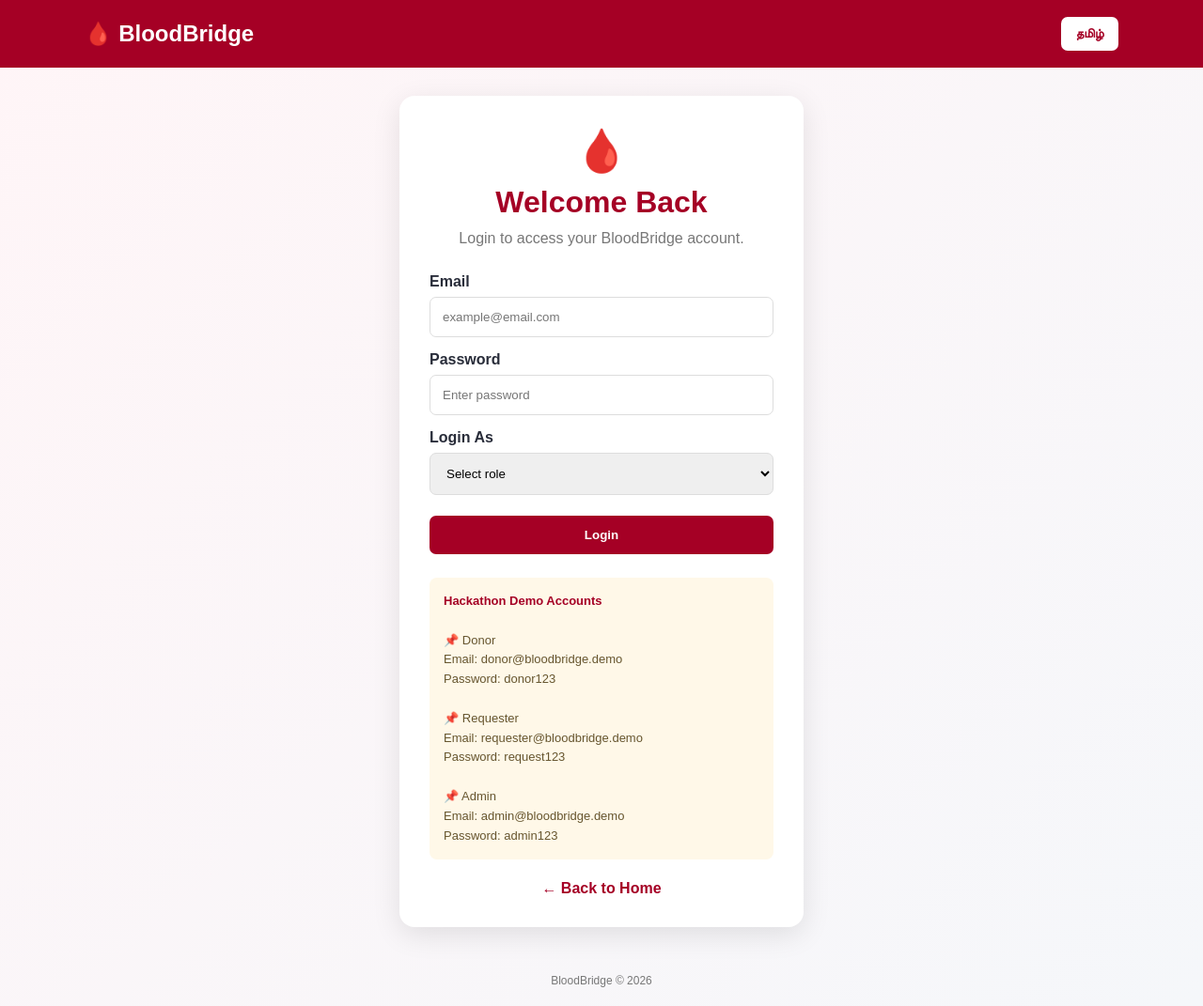
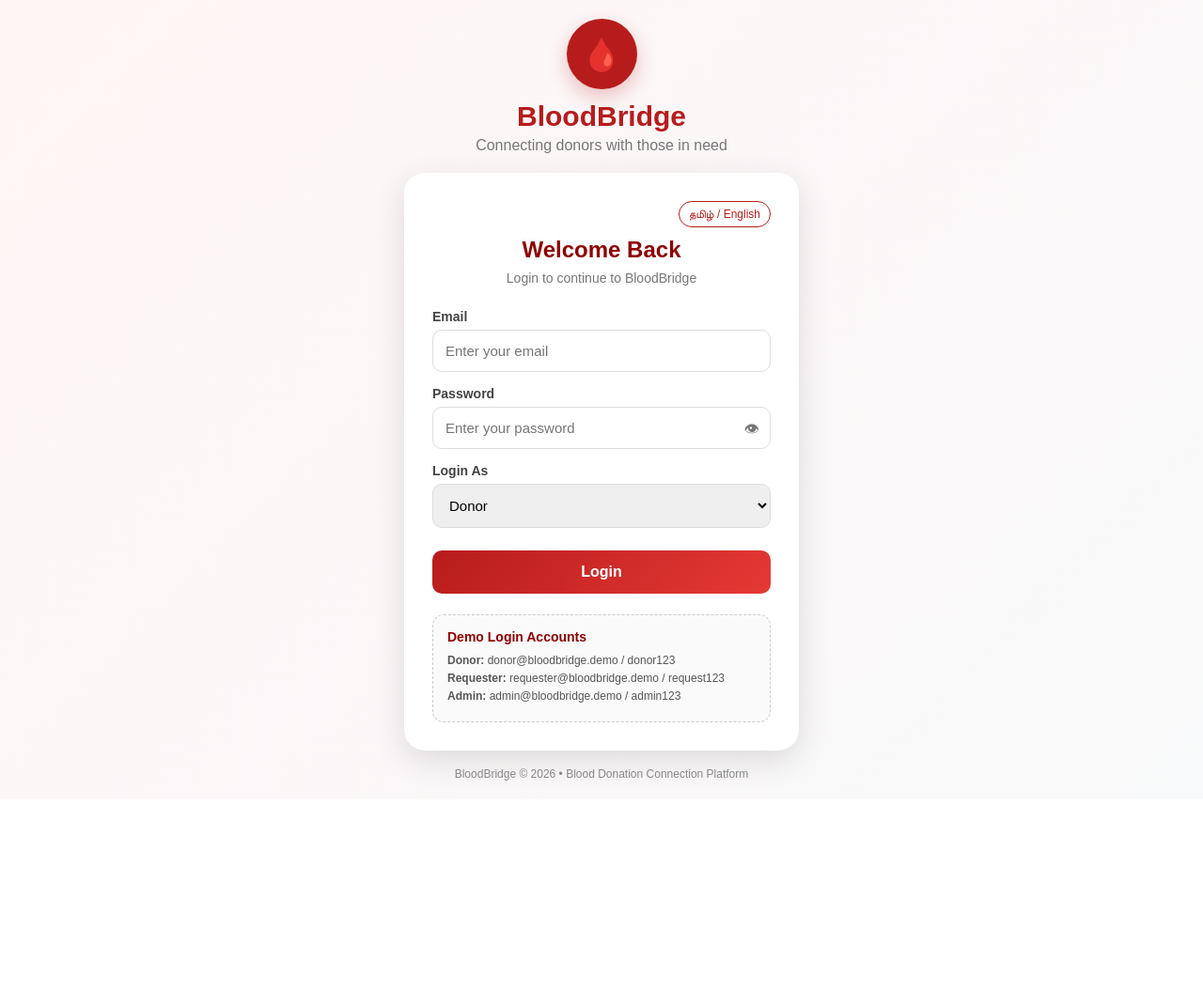
Before and after one commit to Nithica55/BloodBridge, a plain HTML site: page login.html in a window 1280 px wide. Shown: the whole page at 94% size. After the commit the page ends 851 px from the top, so only its background shows below. Drawn offline with Linux system fonts and the light colour scheme.

Commit message:
Refactor login page styles and structure
Refactor CSS styles and HTML structure for improved layout and readability.

```diff
--- a/login.html
+++ b/login.html
@@ -7,243 +7,278 @@
 <title>BloodBridge | Login</title>
 
 <style>
-
-*{
-    box-sizing:border-box;
-    margin:0;
-    padding:0;
-    font-family:Arial,sans-serif;
+* {
+    box-sizing: border-box;
+    margin: 0;
+    padding: 0;
 }
 
-body{
-    min-height:100vh;
-    background:linear-gradient(135deg,#fff5f7,#f5f7fa);
-    color:#292d3a;
+body {
+    font-family: Arial, sans-serif;
+    min-height: 100vh;
+    display: flex;
+    justify-content: center;
+    align-items: center;
+    background: linear-gradient(135deg, #fff5f5, #f8f9fa);
+    padding: 20px;
 }
 
-header{
-    background:#a50025;
-    color:white;
-    padding:18px 7%;
-    display:flex;
-    justify-content:space-between;
-    align-items:center;
+.container {
+    width: 100%;
+    max-width: 420px;
 }
 
-header h2{
-    font-size:24px;
+.logo {
+    text-align: center;
+    margin-bottom: 20px;
 }
 
-.language{
-    background:white;
-    color:#a50025;
-    border:0;
-    padding:10px 16px;
-    border-radius:7px;
-    font-weight:bold;
-    cursor:pointer;
+.logo-icon {
+    width: 75px;
+    height: 75px;
+    margin: auto;
+    border-radius: 50%;
+    background: #b71c1c;
+    color: white;
+    display: flex;
+    align-items: center;
+    justify-content: center;
+    font-size: 34px;
+    box-shadow: 0 8px 20px rgba(183, 28, 28, 0.25);
 }
 
-.container{
-    min-height:calc(100vh - 70px);
-    display:flex;
-    align-items:center;
-    justify-content:center;
-    padding:30px 18px;
+.logo h1 {
+    color: #b71c1c;
+    margin-top: 12px;
+    font-size: 30px;
 }
 
-.login-card{
-    width:100%;
-    max-width:430px;
-    background:white;
-    padding:32px;
-    border-radius:16px;
-    box-shadow:0 8px 30px rgba(0,0,0,.1);
+.logo p {
+    color: #777;
+    margin-top: 5px;
 }
 
-.logo{
-    text-align:center;
-    font-size:45px;
-    margin-bottom:10px;
+.card {
+    background: white;
+    padding: 30px;
+    border-radius: 22px;
+    box-shadow: 0 10px 35px rgba(0,0,0,0.12);
 }
 
-h1{
-    text-align:center;
-    color:#a50025;
-    margin-bottom:8px;
+.card h2 {
+    text-align: center;
+    color: #8e0000;
+    margin-bottom: 8px;
 }
 
-.subtitle{
-    text-align:center;
-    color:#777;
-    line-height:1.5;
-    margin-bottom:25px;
+.subtitle {
+    text-align: center;
+    color: #777;
+    font-size: 14px;
+    margin-bottom: 25px;
 }
 
-label{
-    display:block;
-    font-weight:bold;
-    margin:15px 0 7px;
+label {
+    display: block;
+    margin-top: 15px;
+    margin-bottom: 6px;
+    font-weight: bold;
+    color: #444;
+    font-size: 14px;
 }
 
-input,select{
-    width:100%;
-    padding:13px;
-    border:1px solid #ddd;
-    border-radius:7px;
-    outline:none;
+input,
+select {
+    width: 100%;
+    padding: 13px;
+    border: 1px solid #ddd;
+    border-radius: 10px;
+    outline: none;
+    font-size: 15px;
 }
 
-input:focus,select:focus{
-    border-color:#a50025;
+input:focus,
+select:focus {
+    border-color: #b71c1c;
 }
 
-.login-btn{
-    width:100%;
-    background:#a50025;
-    color:white;
-    border:0;
-    padding:13px;
-    border-radius:7px;
-    font-weight:bold;
-    margin-top:22px;
-    cursor:pointer;
+.password-box {
+    position: relative;
 }
 
-.login-btn:hover{
-    opacity:.92;
+.password-box input {
+    padding-right: 45px;
 }
 
-.message{
-    display:none;
-    margin-top:18px;
-    padding:13px;
-    border-radius:8px;
-    line-height:1.5;
-    font-size:14px;
+.show-password {
+    position: absolute;
+    right: 12px;
+    top: 12px;
+    cursor: pointer;
+    color: #777;
 }
 
-.error{
-    display:block;
-    background:#fff0f3;
-    color:#a50025;
+.login-btn {
+    width: 100%;
+    margin-top: 24px;
+    padding: 14px;
+    border: none;
+    border-radius: 10px;
+    background: linear-gradient(135deg, #b71c1c, #e53935);
+    color: white;
+    font-size: 16px;
+    font-weight: bold;
+    cursor: pointer;
 }
 
-.success{
-    display:block;
-    background:#eaf8ef;
-    color:#167a42;
+.login-btn:hover {
+    transform: translateY(-1px);
 }
 
-.demo{
-    margin-top:25px;
-    padding:15px;
-    background:#fff8e8;
-    border-radius:8px;
-    font-size:13px;
-    line-height:1.6;
-    color:#66552e;
+.message {
+    display: none;
+    margin-top: 15px;
+    padding: 12px;
+    border-radius: 9px;
+    text-align: center;
+    font-size: 14px;
 }
 
-.demo strong{
-    color:#a50025;
+.error {
+    background: #ffebee;
+    color: #c62828;
 }
 
-.back{
-    display:block;
-    text-align:center;
-    margin-top:22px;
-    color:#a50025;
-    text-decoration:none;
-    font-weight:bold;
+.success {
+    background: #e8f5e9;
+    color: #2e7d32;
 }
 
-footer{
-    text-align:center;
-    color:#777;
-    font-size:12px;
-    padding:20px;
+.demo {
+    margin-top: 22px;
+    background: #fafafa;
+    border: 1px dashed #ccc;
+    border-radius: 12px;
+    padding: 15px;
 }
 
+.demo h3 {
+    color: #8e0000;
+    font-size: 14px;
+    margin-bottom: 10px;
+}
+
+.demo p {
+    font-size: 12px;
+    color: #555;
+    margin: 5px 0;
+}
+
+.footer {
+    text-align: center;
+    margin-top: 18px;
+    color: #888;
+    font-size: 12px;
+}
+
+.language {
+    text-align: right;
+    margin-bottom: 10px;
+}
+
+.language button {
+    border: 1px solid #b71c1c;
+    background: white;
+    color: #b71c1c;
+    padding: 6px 10px;
+    border-radius: 15px;
+    cursor: pointer;
+    font-size: 12px;
+}
+
+@media (max-width: 480px) {
+    .card {
+        padding: 23px;
+    }
+
+    .logo h1 {
+        font-size: 26px;
+    }
+}
 </style>
 </head>
 
 <body>
 
-<header>
-
-<h2>🩸 BloodBridge</h2>
-
-<button
-class="language"
-onclick="toggleLanguage()"
-id="languageButton">
-தமிழ்
-</button>
-
-</header>
-
-
 <div class="container">
 
-<div class="login-card">
+    <div class="logo">
 
-<div class="logo">
+        <div class="logo-icon">
             🩸
         </div>
 
-<h1
-data-en="Welcome Back"
-data-ta="மீண்டும் வரவேற்கிறோம்">
+        <h1>BloodBridge</h1>
+
+        <p>Connecting donors with those in need</p>
+
+    </div>
+
+    <div class="card">
+
+        <div class="language">
+            <button onclick="toggleLanguage()">
+                தமிழ் / English
+            </button>
+        </div>
+
+        <h2 id="title">
             Welcome Back
-</h1>
+        </h2>
 
-<p class="subtitle"
-data-en="Login to access your BloodBridge account."
-data-ta="உங்கள் BloodBridge கணக்கை அணுக உள்நுழையுங்கள்.">
-Login to access your BloodBridge account.
+        <p class="subtitle" id="subtitle">
+            Login to continue to BloodBridge
         </p>
-
 
         <form id="loginForm">
 
-<label
-data-en="Email"
-data-ta="மின்னஞ்சல்">
+            <label id="emailLabel">
                 Email
             </label>
 
             <input
                 type="email"
                 id="email"
+                placeholder="Enter your email"
                 required
-placeholder="example@email.com">
+            >
 
-
-<label
-data-en="Password"
-data-ta="கடவுச்சொல்">
+            <label id="passwordLabel">
                 Password
             </label>
+
+            <div class="password-box">
 
                 <input
                     type="password"
                     id="password"
+                    placeholder="Enter your password"
                     required
-placeholder="Enter password">
+                >
 
+                <span
+                    class="show-password"
+                    onclick="togglePassword()">
+                    👁
+                </span>
 
-<label
-data-en="Login As"
-data-ta="உள்நுழைவு வகை">
+            </div>
+
+            <label id="roleLabel">
                 Login As
             </label>
 
-<select id="role" required>
-
-<option value="">
-Select role
-</option>
+            <select id="role">
 
                 <option value="donor">
                     Donor
@@ -259,135 +294,91 @@ Admin
 
             </select>
 
-
             <button
+                type="submit"
                 class="login-btn"
-type="submit"
-data-en="Login"
-data-ta="உள்நுழைய">
+                id="loginButton">
                 Login
             </button>
 
         </form>
 
-
-<div id="message" class="message"></div>
-
+        <div
+            id="message"
+            class="message">
+        </div>
 
         <div class="demo">
 
-<strong
-data-en="Hackathon Demo Accounts"
-data-ta="ஹேக்கத்தான் டெமோ கணக்குகள்">
-Hackathon Demo Accounts
-</strong>
+            <h3>
+                Demo Login Accounts
+            </h3>
 
-<br><br>
+            <p>
+                <b>Donor:</b>
+                donor@bloodbridge.demo
+                / donor123
+            </p>
 
-📌 Donor<br>
-Email: donor@bloodbridge.demo<br>
-Password: donor123
+            <p>
+                <b>Requester:</b>
+                requester@bloodbridge.demo
+                / request123
+            </p>
 
-<br><br>
-
-📌 Requester<br>
-Email: requester@bloodbridge.demo<br>
-Password: request123
-
-<br><br>
-
-📌 Admin<br>
-Email: admin@bloodbridge.demo<br>
-Password: admin123
-
-</div>
-
-
-<a
-href="index.html"
-class="back"
-data-en="← Back to Home"
-data-ta="← முகப்புக்குத் திரும்பு">
-← Back to Home
-</a>
+            <p>
+                <b>Admin:</b>
+                admin@bloodbridge.demo
+                / admin123
+            </p>
 
         </div>
 
     </div>
 
+    <div class="footer">
+        BloodBridge © 2026 • Blood Donation Connection Platform
+    </div>
 
-<footer>
-BloodBridge © 2026
-</footer>
-
+</div>
 
 <script>
 
-let language =
-localStorage.getItem("bloodbridgeLanguage") || "en";
+let tamil = false;
 
+/* ==============================
+   DEMO LOGIN DETAILS
+============================== */
 
-function setLanguage(lang){
+const users = {
 
-language = lang;
-
-document.documentElement.lang = lang;
-
-document.querySelectorAll("[data-en]").forEach(el => {
-
-el.textContent =
-el.getAttribute("data-" + lang);
-
-});
-
-document.getElementById("languageButton").textContent =
-lang === "en" ? "தமிழ்" : "English";
-
-localStorage.setItem(
-"bloodbridgeLanguage",
-lang
-);
-
-}
-
-
-function toggleLanguage(){
-
-setLanguage(
-language === "en" ? "ta" : "en"
-);
-
-}
-
-
-const demoAccounts = {
-
-donor:{
-email:"donor@bloodbridge.demo",
-password:"donor123",
-role:"donor"
+    "donor@bloodbridge.demo": {
+        password: "donor123",
+        role: "donor"
     },
 
-requester:{
-email:"requester@bloodbridge.demo",
-password:"request123",
-role:"requester"
+    "requester@bloodbridge.demo": {
+        password: "request123",
+        role: "requester"
     },
 
-admin:{
-email:"admin@bloodbridge.demo",
-password:"admin123",
-role:"admin"
+    "admin@bloodbridge.demo": {
+        password: "admin123",
+        role: "admin"
     }
 
 };
 
 
+/* ==============================
+   LOGIN
+============================== */
+
 document
 .getElementById("loginForm")
-.addEventListener("submit",function(e){
+.addEventListener("submit", function(event) {
 
-e.preventDefault();
+    event.preventDefault();
 
     const email =
         document.getElementById("email")
@@ -399,39 +390,60 @@ const password =
         document.getElementById("password")
         .value;
 
-const role =
+    const selectedRole =
         document.getElementById("role")
         .value;
 
     const message =
         document.getElementById("message");
 
+    const user = users[email];
 
-if(!role){
+    message.style.display = "block";
 
-message.className="message error";
+    if (!user) {
+
+        message.className =
+            "message error";
 
         message.textContent =
-language === "en"
-?
-"Please select a login role."
-:
-"உள்நுழைவு வகையைத் தேர்ந்தெடுக்கவும்.";
+            tamil
+            ? "Email சரியாக இல்லை."
+            : "Invalid email.";
 
         return;
+    }
 
+    if (user.password !== password) {
+
+        message.className =
+            "message error";
+
+        message.textContent =
+            tamil
+            ? "Password சரியாக இல்லை."
+            : "Incorrect password.";
+
+        return;
+    }
+
+    if (user.role !== selectedRole) {
+
+        message.className =
+            "message error";
+
+        message.textContent =
+            tamil
+            ? "தேர்ந்தெடுத்த Role சரியாக இல்லை."
+            : "Selected role does not match this account.";
+
+        return;
     }
 
 
-const account =
-demoAccounts[role];
-
-
-if(
-account &&
-email === account.email &&
-password === account.password
-){
+    /* ==============================
+       SAVE LOGIN SESSION
+    ============================== */
 
     localStorage.setItem(
         "bloodbridgeLoggedIn",
@@ -440,7 +452,7 @@ localStorage.setItem(
 
     localStorage.setItem(
         "bloodbridgeUserRole",
-role
+        user.role
     );
 
     localStorage.setItem(
@@ -449,57 +461,119 @@ email
     );
 
 
-message.className="message success";
+    /* ==============================
+       SUCCESS
+    ============================== */
+
+    message.className =
+        "message success";
 
     message.textContent =
-language === "en"
-?
-"Login successful! Redirecting..."
-:
-"உள்நுழைவு வெற்றிகரமாக முடிந்தது! மாற்றப்படுகிறது...";
+        tamil
+        ? "Login வெற்றிகரமாக முடிந்தது!"
+        : "Login successful! Opening your profile...";
 
 
-setTimeout(function(){
+    /*
+       IMPORTANT:
+       Every user goes to profile.html
+    */
 
-if(role === "admin"){
+    setTimeout(function() {
 
-window.location.href="admin.html";
+        window.location.href =
+            "profile.html";
 
-}
-
-else if(role === "donor"){
-
-window.location.href="dashboard.html";
-
-}
-
-else{
-
-window.location.href="request.html";
-
-}
-
-},800);
-
-}
-
-else{
-
-message.className="message error";
-
-message.textContent =
-language === "en"
-?
-"Invalid email, password, or role."
-:
-"மின்னஞ்சல், கடவுச்சொல் அல்லது உள்நுழைவு வகை தவறாக உள்ளது.";
-
-}
+    }, 700);
 
 });
 
 
-setLanguage(language);
+/* ==============================
+   SHOW / HIDE PASSWORD
+============================== */
+
+function togglePassword() {
+
+    const password =
+        document.getElementById("password");
+
+    if (password.type === "password") {
+
+        password.type = "text";
+
+    } else {
+
+        password.type = "password";
+
+    }
+
+}
+
+
+/* ==============================
+   LANGUAGE
+============================== */
+
+function toggleLanguage() {
+
+    tamil = !tamil;
+
+    if (tamil) {
+
+        document.getElementById("title")
+        .textContent =
+        "மீண்டும் வரவேற்கிறோம்";
+
+        document.getElementById("subtitle")
+        .textContent =
+        "BloodBridge-ல் தொடர உள்நுழையவும்";
+
+        document.getElementById("emailLabel")
+        .textContent =
+        "மின்னஞ்சல்";
+
+        document.getElementById("passwordLabel")
+        .textContent =
+        "கடவுச்சொல்";
+
+        document.getElementById("roleLabel")
+        .textContent =
+        "உள்நுழைவு வகை";
+
+        document.getElementById("loginButton")
+        .textContent =
+        "உள்நுழையவும்";
+
+    } else {
+
+        document.getElementById("title")
+        .textContent =
+        "Welcome Back";
+
+        document.getElementById("subtitle")
+        .textContent =
+        "Login to continue to BloodBridge";
+
+        document.getElementById("emailLabel")
+        .textContent =
+        "Email";
+
+        document.getElementById("passwordLabel")
+        .textContent =
+        "Password";
+
+        document.getElementById("roleLabel")
+        .textContent =
+        "Login As";
+
+        document.getElementById("loginButton")
+        .textContent =
+        "Login";
+
+    }
+
+}
 
 </script>
 
```
Lines whose indentation alone changed are shown as unchanged.
